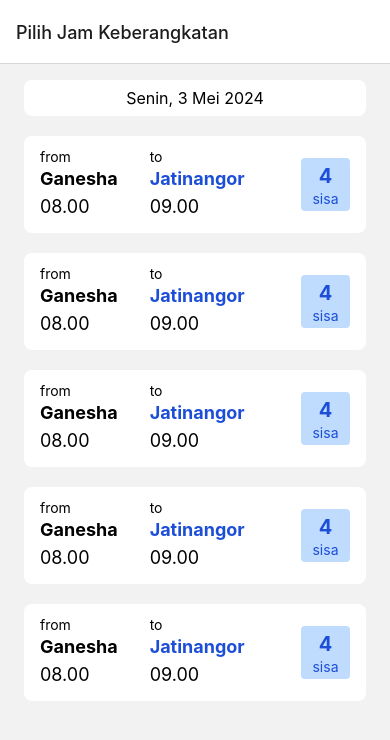
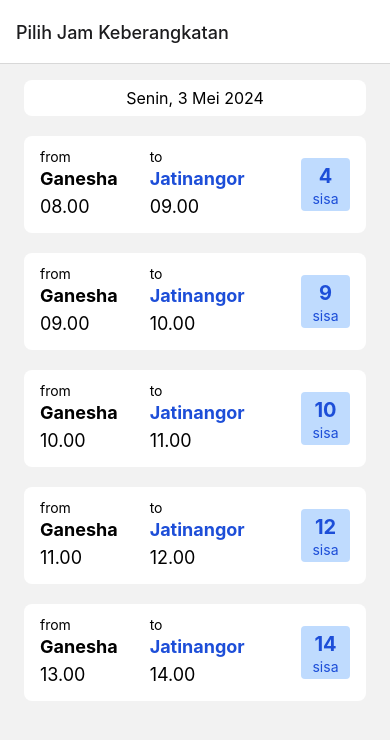
Before and after one commit to kevinprayoga/MyShuttle-ITB-fe, a React Native app: screen /Reservasi in a window 390 px wide. Shown: the top 740 px of the page. Built offline with nearby package versions, Linux system fonts and the light colour scheme.

Commit message:
Done adding minor touches and comments to Reservasi branch

```diff
--- a/App.js
+++ b/App.js
@@ -3,6 +3,8 @@ import { StyleSheet, Text, View } from 'react-native';
 import { NavigationContainer, useNavigation, useFocusEffect } from "@react-navigation/native";
 import { createNativeStackNavigator } from "@react-navigation/native-stack";
 import { config, closeConfig } from "./hooks/animation";
+
+{/* App.js for testing only. Use main's branch of App.js when merging. */}
 
 // import Landing1 from './src/LandingPage/Landing1';
 // import Landing2 from './src/LandingPage/Landing2';
--- a/src/Tab/User/ReservasiJam.jsx
+++ b/src/Tab/User/ReservasiJam.jsx
@@ -1,7 +1,13 @@
 import React from "react";
 import { Text, Pressable, View } from "react-native";
 
+{/*
+    STEP KE-1 DARI RESERVASI
+    Figma Frame Name: Pilihan Jadwal Shuttle
+*/}
+
 export const TanggalContainer = ({ tanggal }) => {
+    {/* Container tanggal yang ditaro di bagian atas. */}
     return (
         <View className="py-1.5 border-solid border-1 bg-white rounded-lg mb-5">
             <Text className="text-base text-center">{tanggal}</Text>
@@ -10,7 +16,9 @@ export const TanggalContainer = ({ tanggal }) => {
 }
 
 const ReservasiJamContainer = ({ from, dest, departureTime, arrivalTime, sisa }) => {
+    {/* Container buat reservasi jam masing-masing. */}
     return (
+        <Pressable>
             <View className="bg-white rounded-lg flex-row py-3 px-4 items-center mb-5">
                 <View className="flex-4 mr-8">
                     <Text>from</Text>
@@ -29,6 +37,7 @@ const ReservasiJamContainer = ({ from, dest, departureTime, arrivalTime, sisa })
                     </View>
                 </View>
             </View>
+        </Pressable>
     );
 };
 
@@ -36,6 +45,7 @@ export default function ReservasiJam() {
     return (
         <View className="mx-6 mt-4">
             <TanggalContainer tanggal="Senin, 3 Mei 2024"/>
+            {/* Dari sini, pilih jam, habis itu kearahin ke page Reservasi.jsx sesuai ID (pilihan jam masing-masing) */}
             <ReservasiJamContainer
                 from="Ganesha"
                 dest="Jatinangor"
@@ -46,30 +56,30 @@ export default function ReservasiJam() {
             <ReservasiJamContainer
                 from="Ganesha"
                 dest="Jatinangor"
-                departureTime="08.00"
-                arrivalTime="09.00"
-                sisa="4"
+                departureTime="09.00"
+                arrivalTime="10.00"
+                sisa="9"
             />
             <ReservasiJamContainer
                 from="Ganesha"
                 dest="Jatinangor"
-                departureTime="08.00"
-                arrivalTime="09.00"
-                sisa="4"
+                departureTime="10.00"
+                arrivalTime="11.00"
+                sisa="10"
             />
             <ReservasiJamContainer
                 from="Ganesha"
                 dest="Jatinangor"
-                departureTime="08.00"
-                arrivalTime="09.00"
-                sisa="4"
+                departureTime="11.00"
+                arrivalTime="12.00"
+                sisa="12"
             />
             <ReservasiJamContainer
                 from="Ganesha"
                 dest="Jatinangor"
-                departureTime="08.00"
-                arrivalTime="09.00"
-                sisa="4"
+                departureTime="13.00"
+                arrivalTime="14.00"
+                sisa="14"
             />
         </View>
     )
```
Also changed, not shown: src/Tab/User/Reservasi.jsx (+7 -0 lines), src/Tab/User/ReservasiDetail.jsx (+7 -0 lines). Lines whose indentation alone changed are shown as unchanged.
